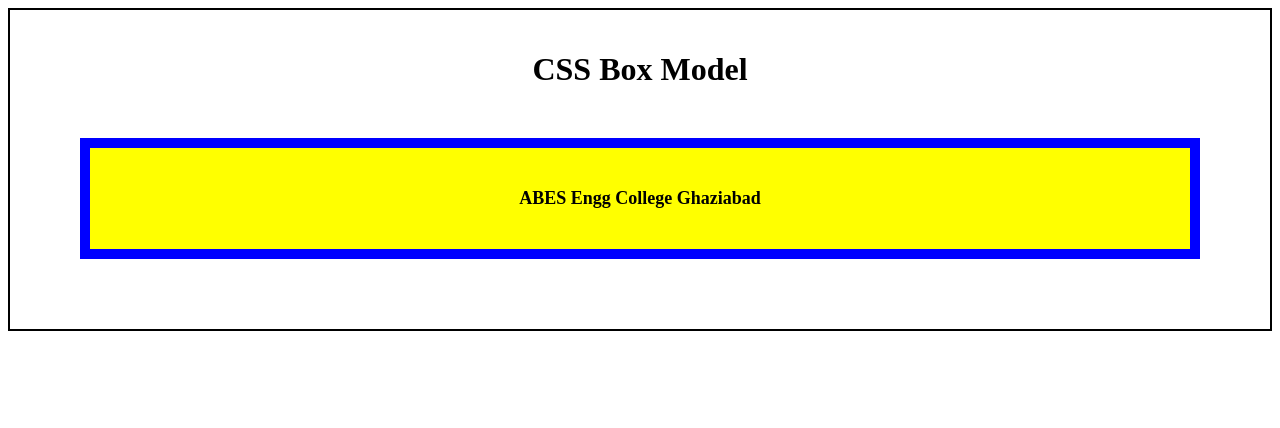
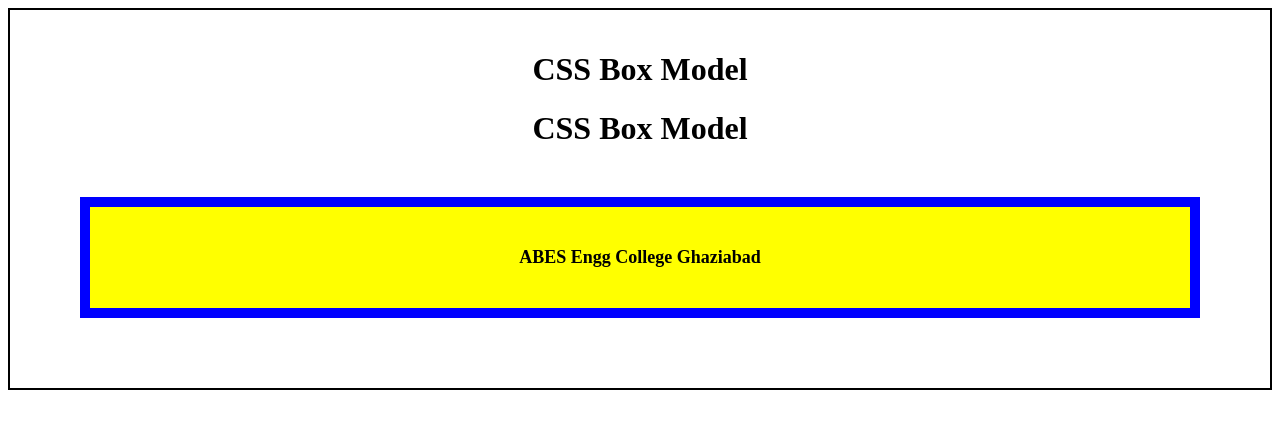
Before and after one commit to aditya2121abes/CSS-AIML-1, a plain HTML site: page index.html in a window 1280 px wide. Drawn offline with Linux system fonts and the light colour scheme.

Commit message:
assignment3

```diff
--- a/index.html
+++ b/index.html
@@ -8,6 +8,7 @@
 <body>
 
     <h1>CSS Box Model</h1>
+     <h1>CSS Box Model</h1>
 
     <div class="box">
         ABES Engg College Ghaziabad
```
